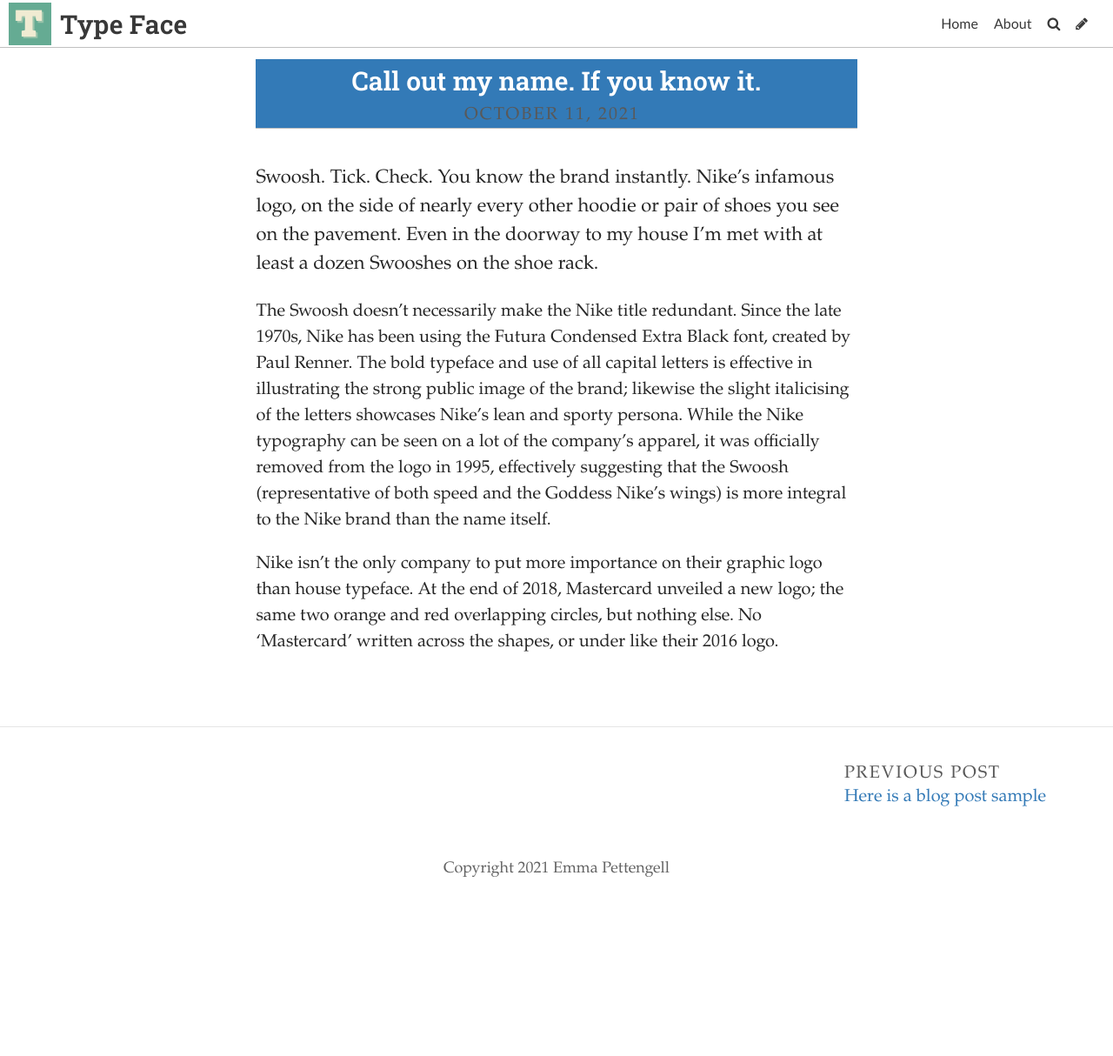
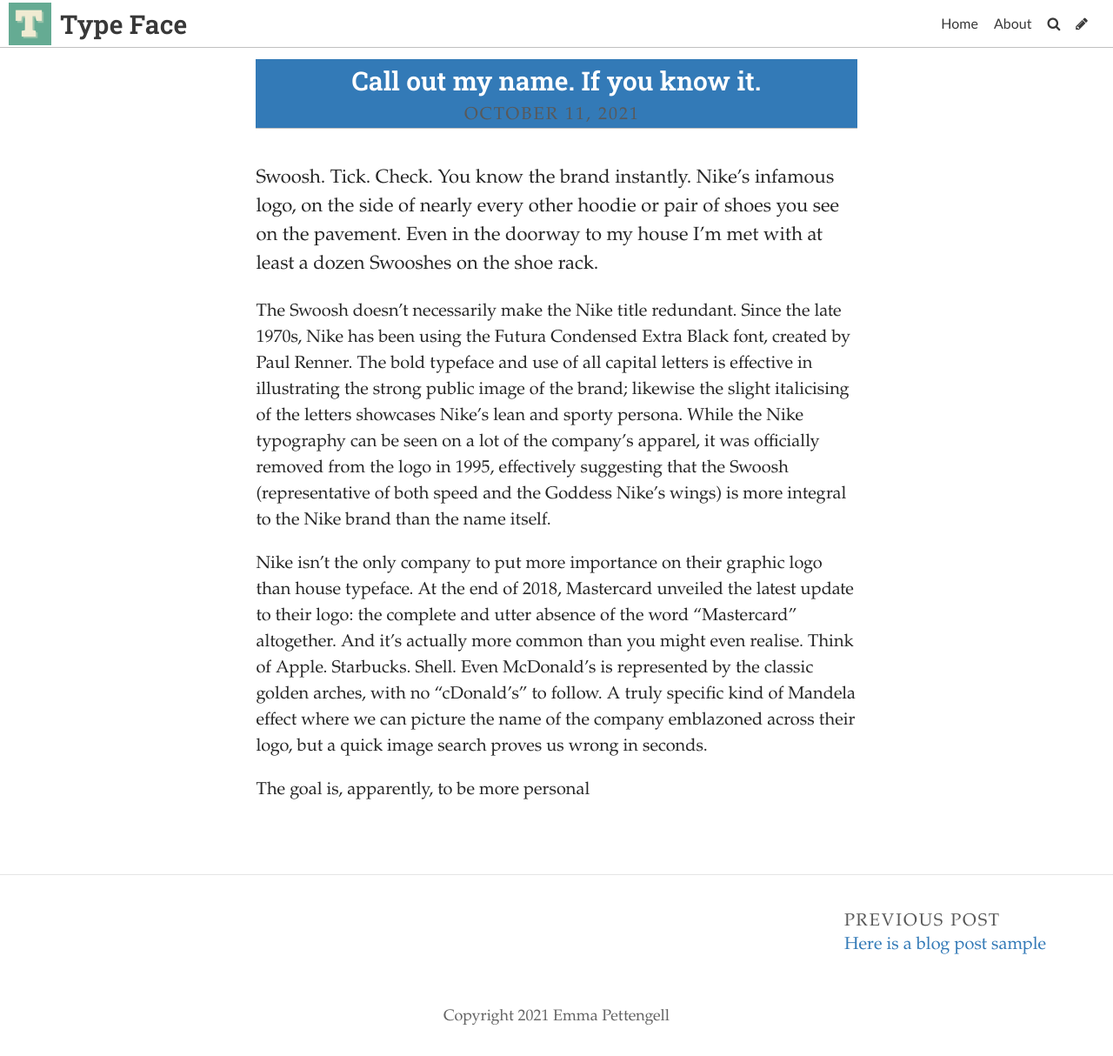
Before and after one commit to Emmalucyp/typography, a Jekyll site: the page built from _posts/2021-10-11-call-out-my-name-if-you-know-it.md, in a window 1280 px wide and 1214 px high. Shown: the whole window at 87% size. Built offline with Jekyll 4.4.1, drawn with Linux system fonts in a browser that asks for light colours; some web fonts are replaced.

Commit message:
Update Post “2021-10-11-call-out-my-name-if-you-know-it”

```diff
--- a/_posts/2021-10-11-call-out-my-name-if-you-know-it.md
+++ b/_posts/2021-10-11-call-out-my-name-if-you-know-it.md
@@ -8,10 +8,8 @@
 ---
 Swoosh. Tick. Check. You know the brand instantly. Nike’s infamous logo, on the side of nearly every other hoodie or pair of shoes you see on the pavement. Even in the doorway to my house I’m met with at least a dozen Swooshes on the shoe rack.
 
-
-
 The Swoosh doesn’t necessarily make the Nike title redundant. Since the late 1970s, Nike has been using the Futura Condensed Extra Black font, created by Paul Renner. The bold typeface and use of all capital letters is effective in illustrating the strong public image of the brand; likewise the slight italicising of the letters showcases Nike’s lean and sporty persona. While the Nike typography can be seen on a lot of the company’s apparel, it was officially removed from the logo in 1995, effectively suggesting that the Swoosh (representative of both speed and the Goddess Nike’s wings) is more integral to the Nike brand than the name itself.
 
+Nike isn’t the only company to put more importance on their graphic logo than house typeface. At the end of 2018, Mastercard unveiled the latest update to their logo: the complete and utter absence of the word "Mastercard" altogether. And it's actually more common than you might even realise. Think of Apple. Starbucks. Shell. Even McDonald's is represented by the classic golden arches, with no "cDonald's" to follow. A truly specific kind of Mandela effect where we can picture the name of the company emblazoned across their logo, but a quick image search proves us wrong in seconds.
 
-
-Nike isn’t the only company to put more importance on their graphic logo than house typeface. At the end of 2018, Mastercard unveiled a new logo; the same two orange and red overlapping circles, but nothing else. No ‘Mastercard’ written across the shapes, or under like their 2016 logo.
+The goal is, apparently, to be more personal
```
